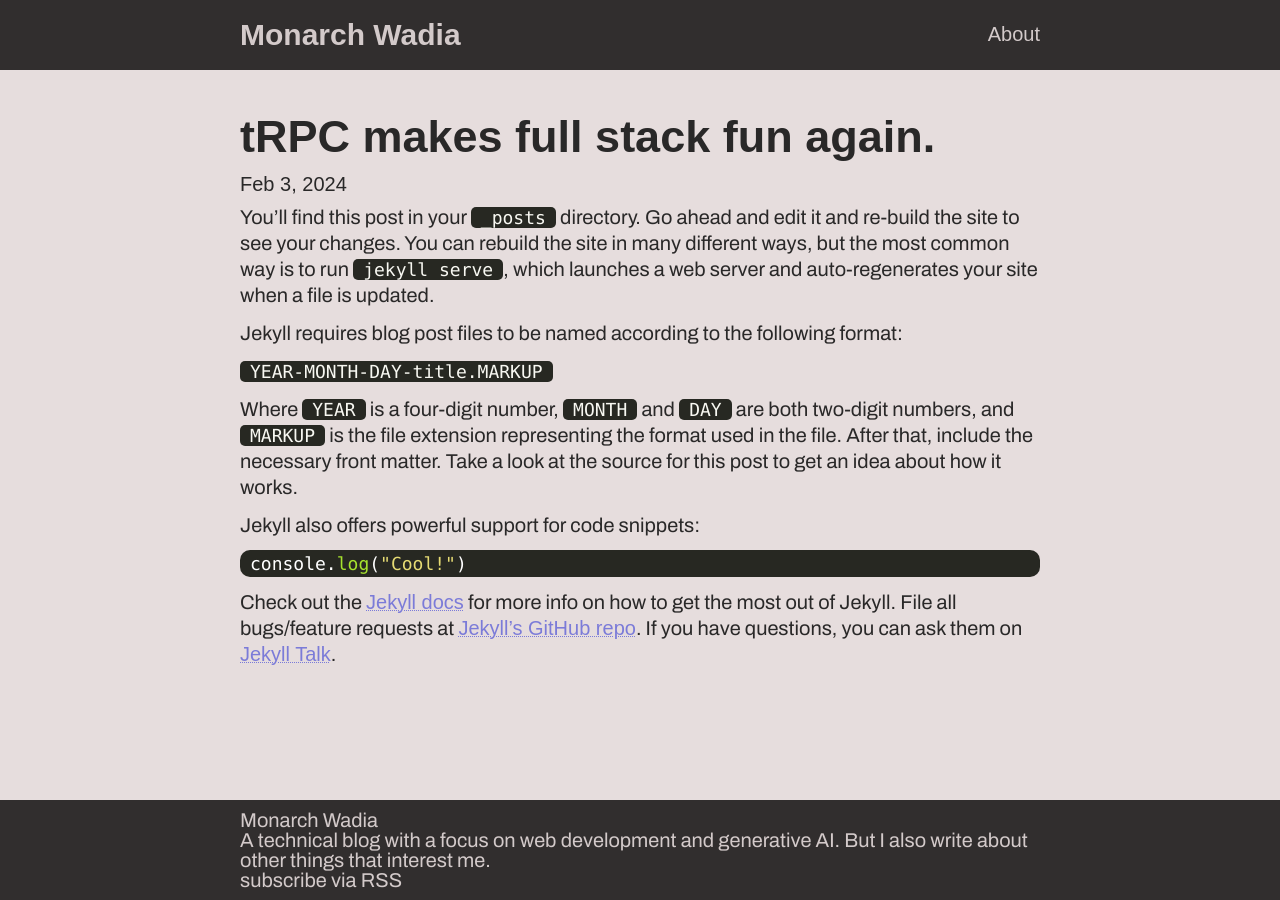
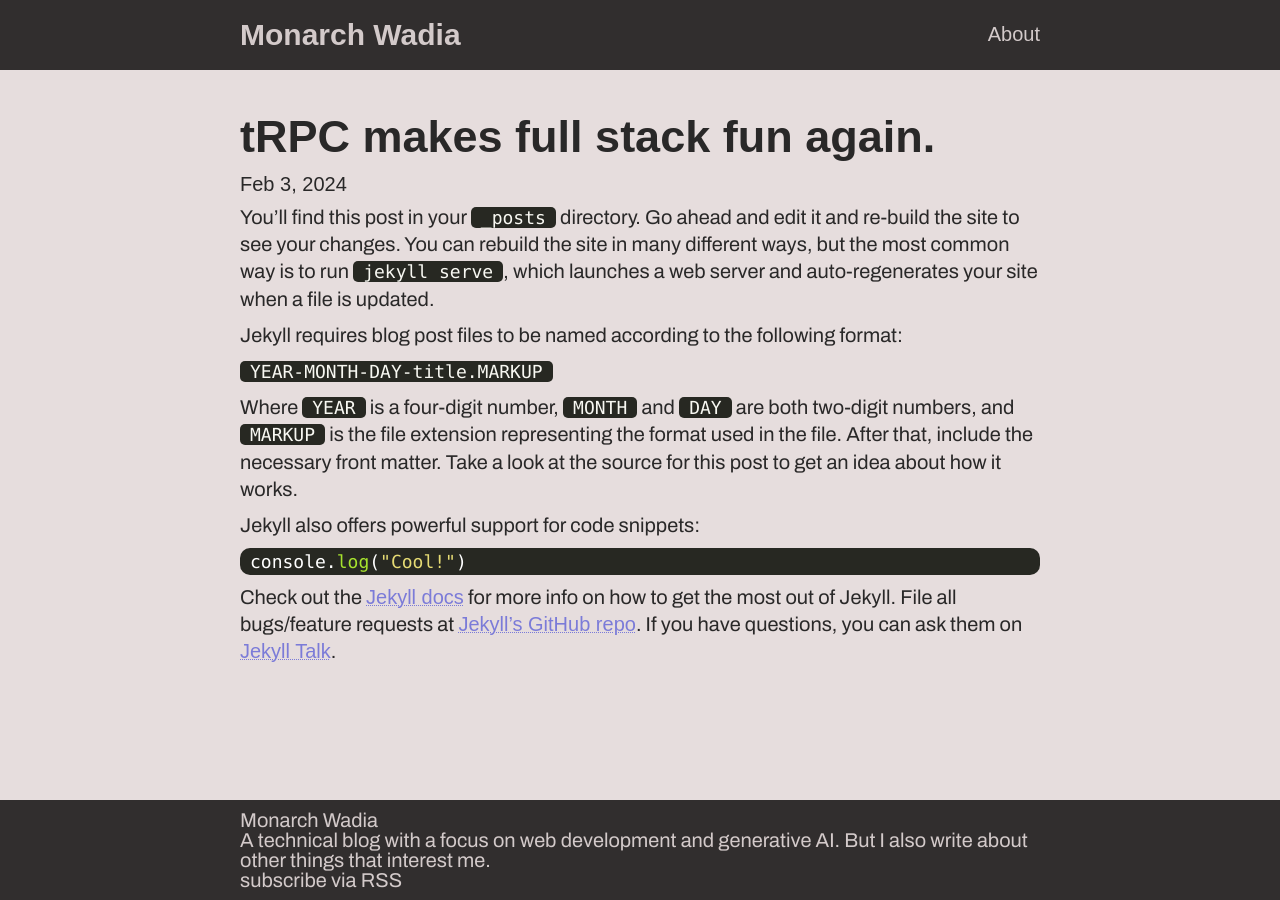
Before and after one commit to monarchwadia/blog-monarchwadia.com, a Jekyll site: the page built from _posts/2024-02-03-why-trpc.markdown, in a window 1280 px wide. Built offline with Jekyll 4.4.1, drawn with Linux system fonts in a browser that asks for light colours; some web fonts are replaced.

Commit message:
Changed line gap a little

```diff
--- a/_sass/markdown.scss
+++ b/_sass/markdown.scss
@@ -3,8 +3,8 @@
     // inline styles
     @extend .flex;
     @extend .flex-col;
-    gap: 0.6rem;
-    line-height: 1.3;
+    gap: 0.45rem;
+    line-height: 1.36;
 
     a {
       @extend .link;
```
